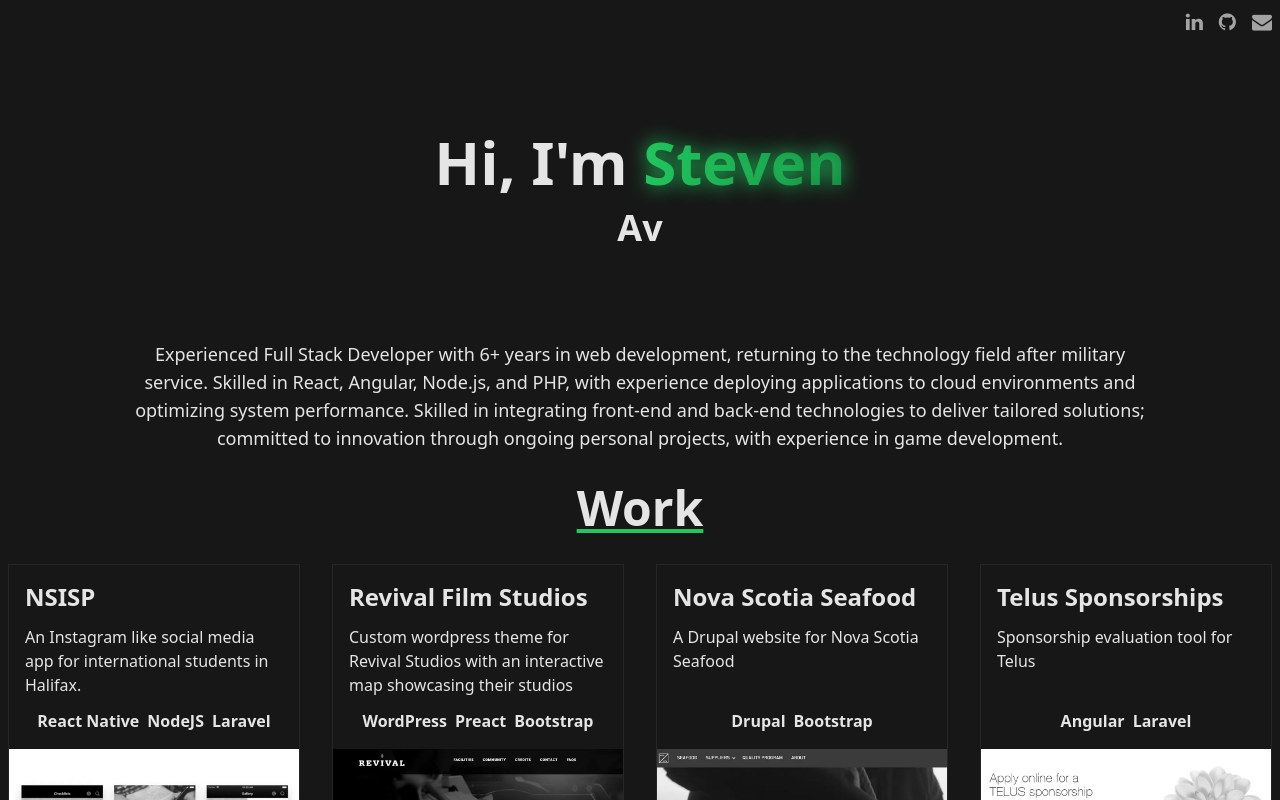
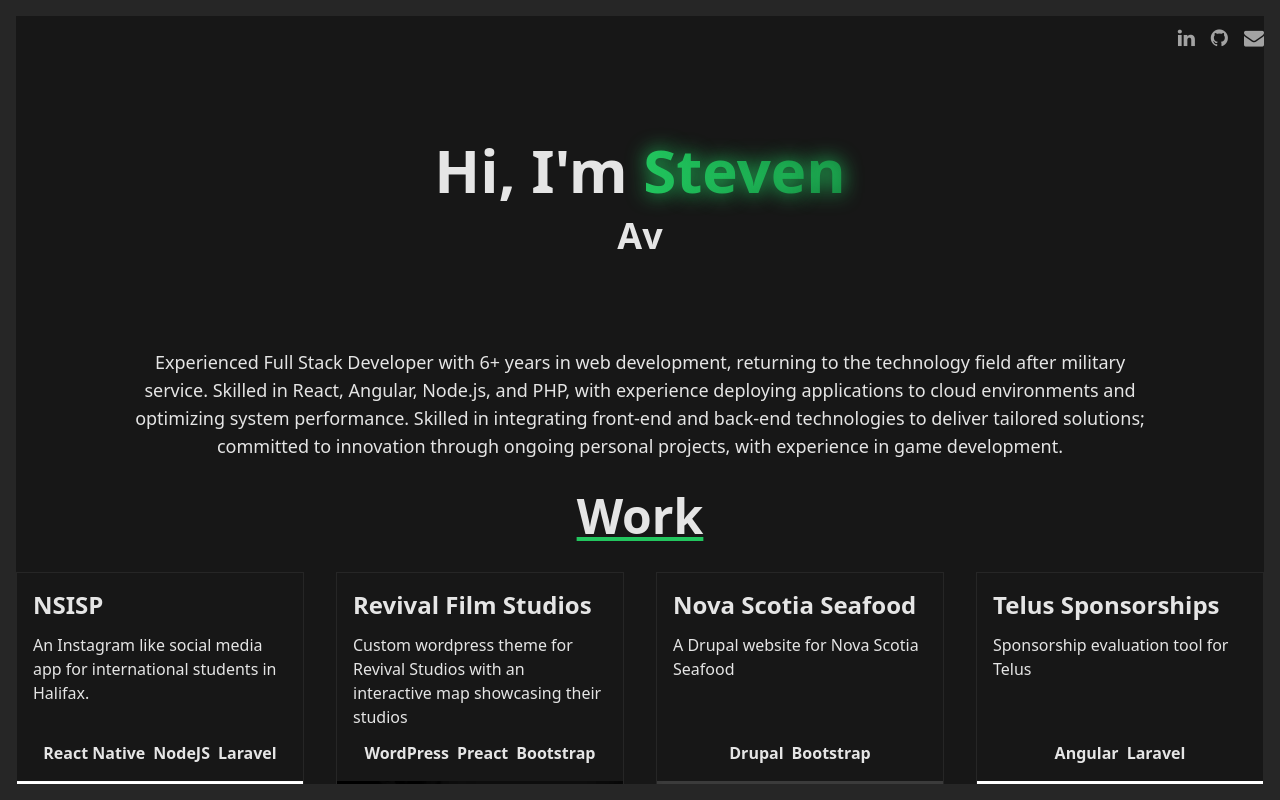
Before and after one commit to stevenwithaph/portfolio, a SvelteKit app: page / in a window 1280 px wide. Shown: the top 800 px of the page. Built offline with nearby package versions, Linux system fonts and the light colour scheme.

Commit message:
Fancy borders

```diff
--- a/src/app.html
+++ b/src/app.html
@@ -1,5 +1,5 @@
 <!doctype html>
-<html lang="en" class="bg-neutral-900 text-neutral-200 overflow-x-hidden">
+<html lang="en" class="text-neutral-200 overflow-x-hidden">
 	<head>
 		<meta charset="utf-8" />
 		<link rel="icon" href="%sveltekit.assets%/favicon.png" />
--- a/src/routes/+layout.svelte
+++ b/src/routes/+layout.svelte
@@ -5,8 +5,12 @@
 	import Link from '$lib/link.svelte';
 </script>
 
-<main class="relative container mx-auto p-2 space-y-8">
-	<nav class="sticky top-2 right-2 z-10">
+<div
+	class="p-4 bg-neutral-800 relative before:fixed before:top-0 before:w-full before:h-4 before:bg-neutral-800 before:z-10 after:fixed after:bottom-0 after:w-full after:h-4 after:bg-neutral-800 after:z-10"
+>
+	<div class="bg-neutral-900">
+		<main class="relative container mx-auto space-y-8 pb-6">
+			<nav class="sticky top-6 right-6 z-10">
 				<ul class="flex justify-end gap-x-4 text-neutral-400 text-xl">
 					<li>
 						<Link target={'_blank'} link={`https://www.linkedin.com/in/steven-adams-r/`}>
@@ -27,3 +31,5 @@
 			</nav>
 			<slot />
 		</main>
+	</div>
+</div>
```
Lines whose indentation alone changed are shown as unchanged.
